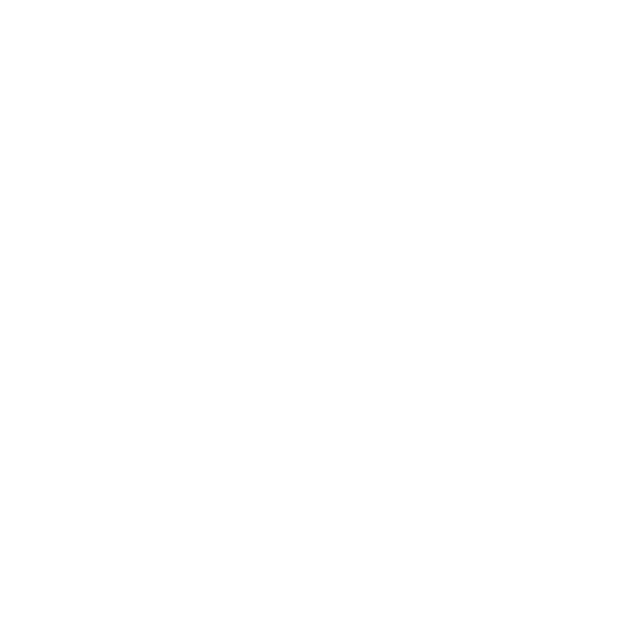
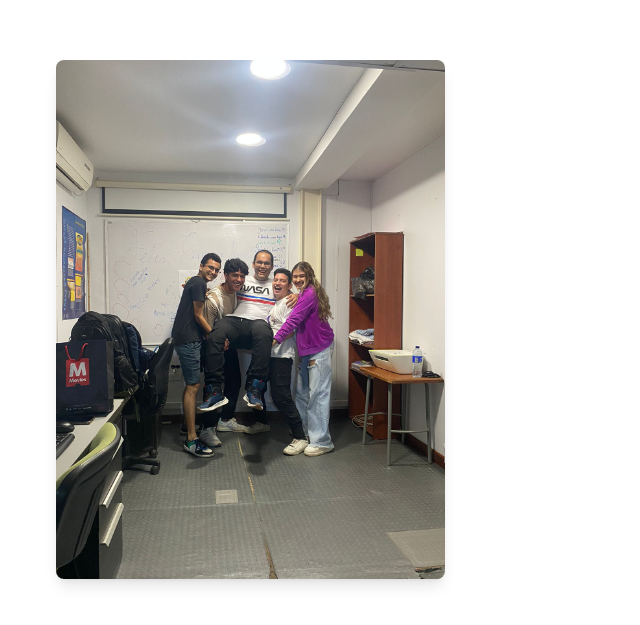
Before and after one commit to Joverit5/NASA-HACKATON-EXOVERSE, a Next.js app: page / in a window 1280 px wide. Shown: the part 2540-3165 px from the top of the page, without its empty margins (0-640 px from the left). Before the commit the page ends 2672 px from the top, so only its background shows below. Built offline with nearby package versions, Linux system fonts and the light colour scheme.

Commit message:
Group photo in credits

```diff
--- a/app/page.tsx
+++ b/app/page.tsx
@@ -5,6 +5,7 @@
 import starsImage from '/app/images/stars.jpg';
 import Lenis from "lenis";
 import { useEffect } from "react";
+import fotoGrupal from "/app/images/grupal.jpg";
 
 export default function Home() {
     useEffect(() => {
@@ -134,6 +135,13 @@
                     <p>Isabella Sofía Arrieta Guardo (@arrietai@utb.edu.co)</p>
                     <p>Eduardo Alejandro Negrín Pérez (@enegrin@utb.edu.co)</p>
                     <p>José Fernando González Ortiz (@joseortiz@utb.edu.co)</p>
+                    <div className="md:w-1/3 mt-10">
+                        <img
+                            src={fotoGrupal.src}
+                            alt="Team Photo"
+                            className="w-full h-auto rounded-lg shadow-lg"
+                        />
+                    </div>
                 </section>
             </div>
         </div>
```
Also changed, not shown: app/images/grupal.jpg (added).
